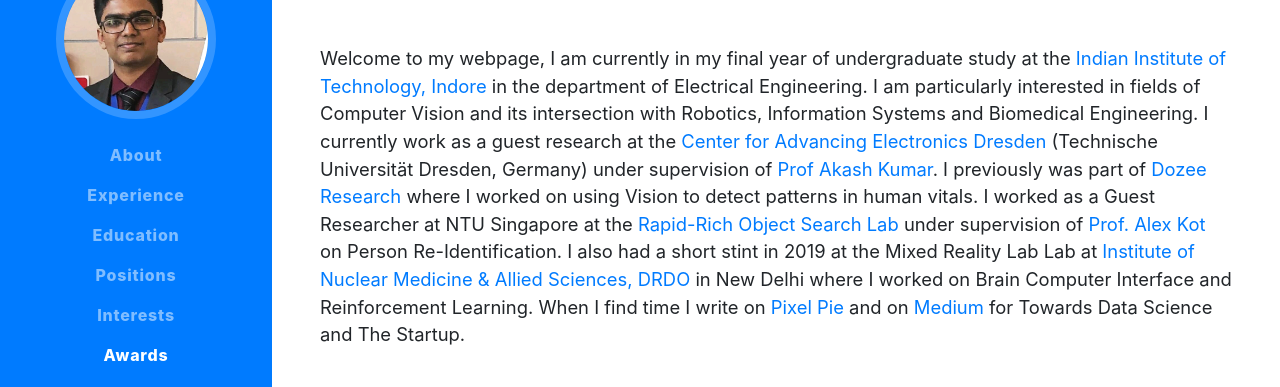
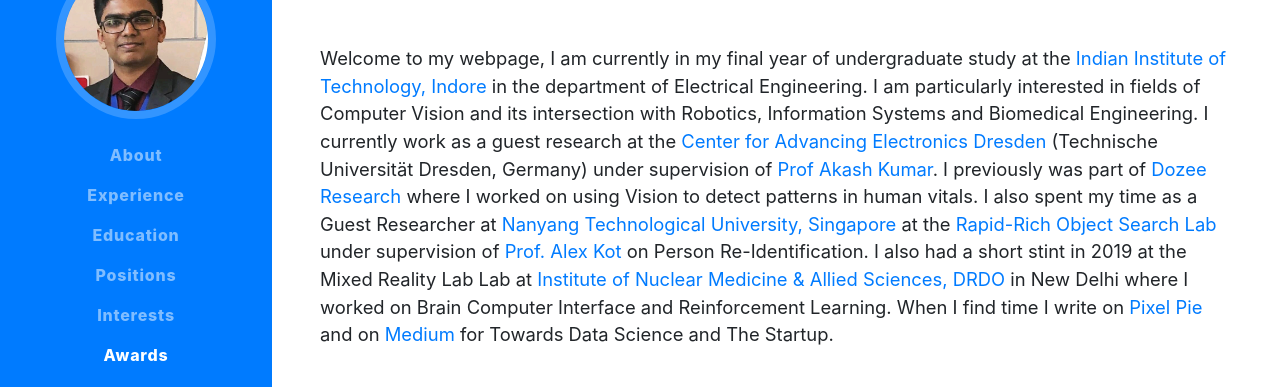
Before and after one commit to nemathahmed/nemathahmed.github.io, a website with bundled scripts: page index.html in a window 1280 px wide. Shown: the part 217-604 px from the top of the page. Built offline with nearby package versions, Linux system fonts and the light colour scheme; a web font is replaced by a local one.

Commit message:
Update index.html

```diff
--- a/index.html
+++ b/index.html
@@ -82,7 +82,7 @@
         <div class="subheading mb-5">IIT Indore, India &nbsp&nbsp&nbsp
           <a href="nemath.ahmed14@gmail.com">  nemath.ahmed14@gmail.com</a>
         </div>
-        <p class="lead mb-5">Welcome to my webpage, I am currently in my final year of undergraduate study at the <a href='https://iiti.ac.in'>Indian Institute of Technology, Indore</a> in the department of Electrical Engineering. I am particularly interested in fields of Computer Vision and its intersection with Robotics, Information Systems and Biomedical Engineering. I currently work as a guest research at the <a href="https://cfaed.tu-dresden.de/">Center for Advancing Electronics Dresden</a> (Technische Universität Dresden, Germany) under supervision of <a href="https://cfaed.tu-dresden.de/pd-staff-kumar">Prof Akash Kumar</a>. I previously was part of <a href="https://dozee.io">Dozee Research</a> where I worked on using Vision to detect patterns in human vitals. I worked as a Guest Researcher at NTU Singapore at the <a href="https://rose.ntu.edu.sg/Pages/Home.aspx">Rapid-Rich Object Search Lab</a> under supervision of <a href="https://www3.ntu.edu.sg/home/eackot/">Prof. Alex Kot</a> on Person Re-Identification. I also had a short stint in 2019 at the Mixed Reality Lab Lab at <a href='https://www.drdo.gov.in/labs-and-establishments/institute-nuclear-medicine-allied-sciences-inmas'>Institute of Nuclear Medicine & Allied Sciences, DRDO</a> in New Delhi where I worked on Brain Computer Interface and Reinforcement Learning.
+        <p class="lead mb-5">Welcome to my webpage, I am currently in my final year of undergraduate study at the <a href='https://iiti.ac.in'>Indian Institute of Technology, Indore</a> in the department of Electrical Engineering. I am particularly interested in fields of Computer Vision and its intersection with Robotics, Information Systems and Biomedical Engineering. I currently work as a guest research at the <a href="https://cfaed.tu-dresden.de/">Center for Advancing Electronics Dresden</a> (Technische Universität Dresden, Germany) under supervision of <a href="https://cfaed.tu-dresden.de/pd-staff-kumar">Prof Akash Kumar</a>. I previously was part of <a href="https://dozee.io">Dozee Research</a> where I worked on using Vision to detect patterns in human vitals. I also spent my time as a Guest Researcher at <a href="https://www.ntu.edu.sg/">Nanyang Technological University, Singapore</a> at the <a href="https://rose.ntu.edu.sg/Pages/Home.aspx">Rapid-Rich Object Search Lab</a> under supervision of <a href="https://www3.ntu.edu.sg/home/eackot/">Prof. Alex Kot</a> on Person Re-Identification. I also had a short stint in 2019 at the Mixed Reality Lab Lab at <a href='https://www.drdo.gov.in/labs-and-establishments/institute-nuclear-medicine-allied-sciences-inmas'>Institute of Nuclear Medicine & Allied Sciences, DRDO</a> in New Delhi where I worked on Brain Computer Interface and Reinforcement Learning.
           When I find time I write on <a href='https://pixelpie.org'>Pixel Pie</a> and on <a href='https://medium.com/@nemath'>Medium</a> for Towards Data Science and The Startup.</p>
         <div class="social-icons">
           <a href="https://linkedin.com/in/nemathahmed">
```
